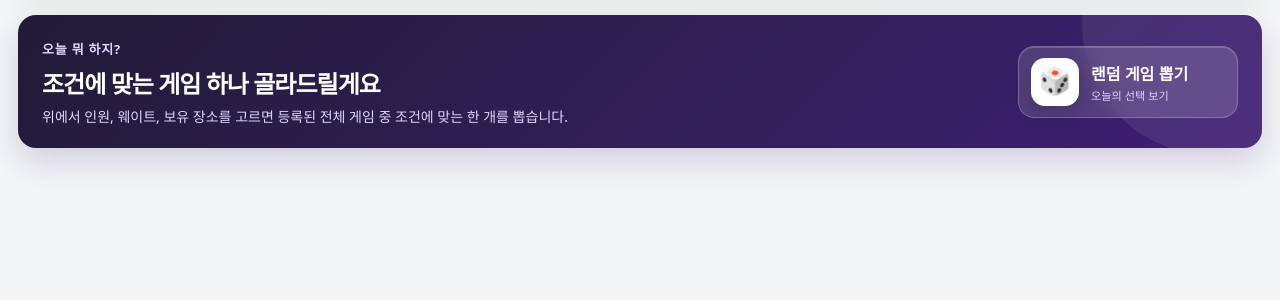
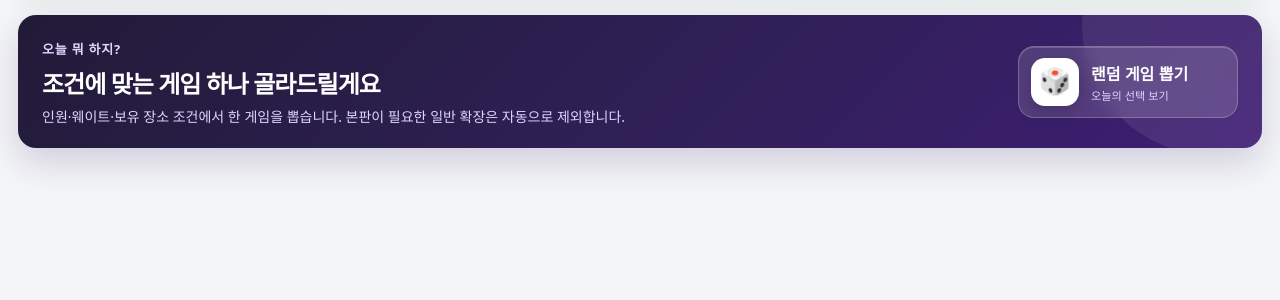
Before and after one commit to blissmovie0109-eng/club-boardgame-shelf, a Flask app: page / in a window 1280 px wide. Shown: the part 227-527 px from the top of the page. Run offline with Flask 3, Linux system fonts and the light colour scheme; data that the repository does not hold is empty; some libraries are stand-ins or nearby versions.

Commit message:
Clarify expansion handling in random picker

```diff
--- a/templates/index.html
+++ b/templates/index.html
@@ -34,7 +34,7 @@
     <div class="picker-copy">
       <span class="picker-eyebrow">오늘 뭐 하지?</span>
       <h2>조건에 맞는 게임 하나 골라드릴게요</h2>
-      <p>위에서 인원, 웨이트, 보유 장소를 고르면 등록된 전체 게임 중 조건에 맞는 한 개를 뽑습니다.</p>
+      <p>인원·웨이트·보유 장소 조건에서 한 게임을 뽑습니다. 본판이 필요한 일반 확장은 자동으로 제외합니다.</p>
     </div>
     <button id="randomPick" class="random-hero-button" type="button"><span class="dice-orb">🎲</span><span><b>랜덤 게임 뽑기</b><small>오늘의 선택 보기</small></span></button>
   </section>
```
